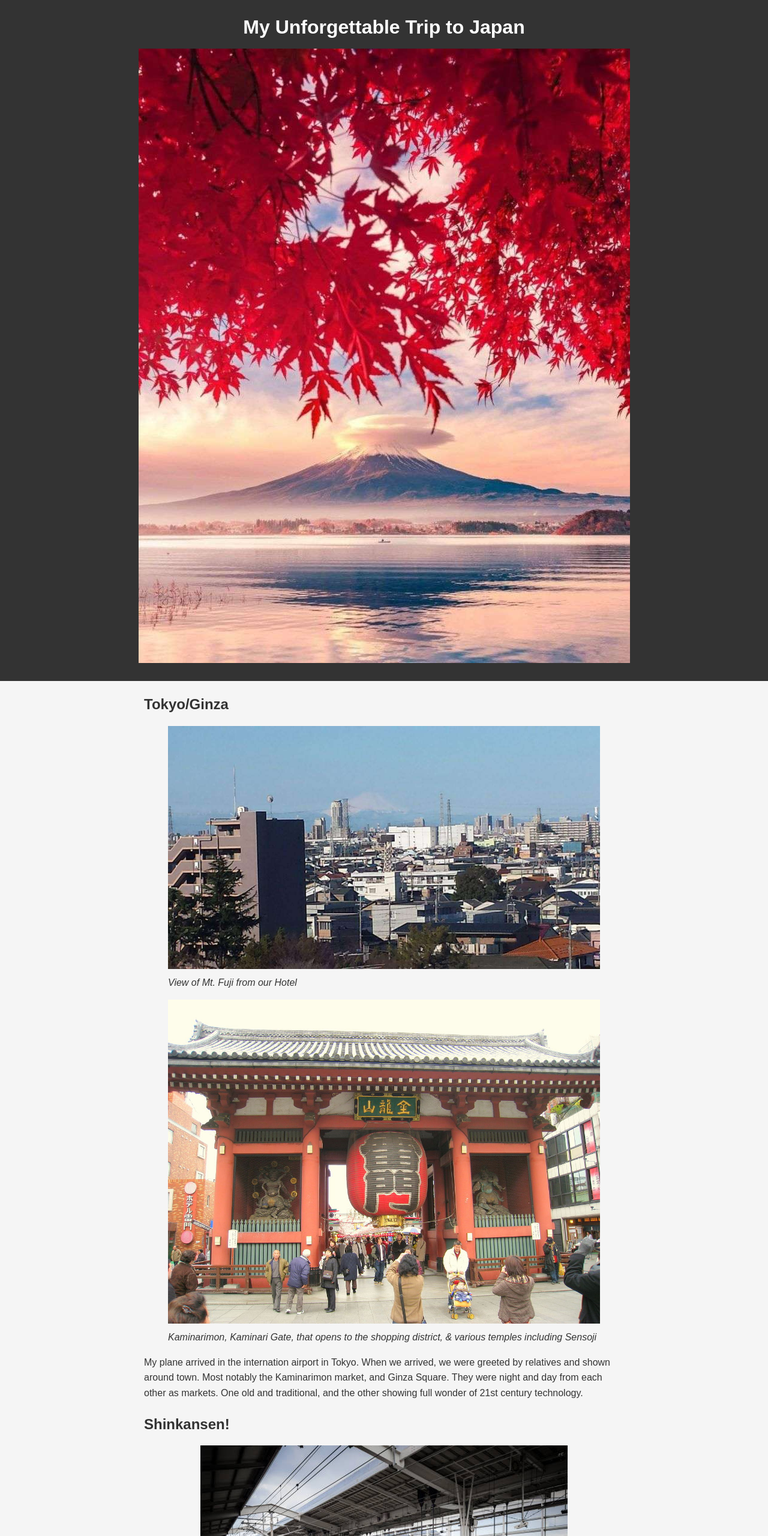
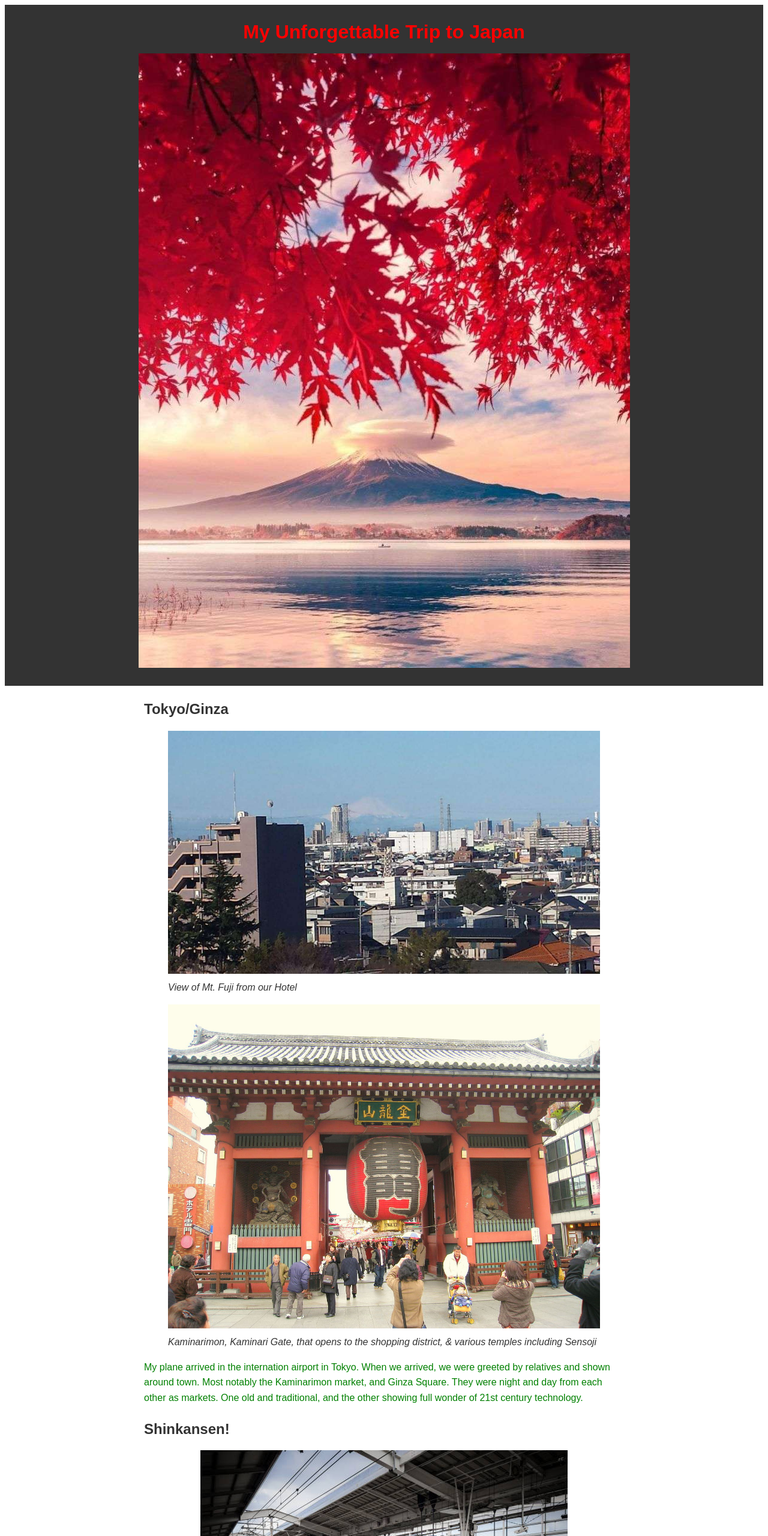
Before and after one commit to LaunchCodeAllhubs/js-assignment-4-html-me-something-Eibone, a website: page index.html in a window 1280 px wide. Shown: the top 2560 px of the page at 60% size. Drawn offline with Linux system fonts and the light colour scheme.

Commit message:
Added test requirements

```diff
--- a/index.html
+++ b/index.html
@@ -7,7 +7,7 @@
    </head>
    <body>
       <header>
-         <h1>My Unforgettable Trip to Japan</h1>
+         <h1 id="mainHeading">My Unforgettable Trip to Japan</h1>
          <img src="images/Fuji.jpg" alt="Scenic View of Mt. Fuji">
       </header>
       <main>
@@ -22,7 +22,7 @@
                   <img src="images/Kaminarimon.jpg" alt="Kaminarimon, Kaminari Gate, that opens to the shopping district, & various temples including Sensoji">
                   <figcaption>Kaminarimon, Kaminari Gate, that opens to the shopping district, & various temples including Sensoji</figcaption>
                </figure>
-               <p>My plane arrived in the internation airport in Tokyo. When we arrived, we were greeted by relatives and shown around town. Most notably the Kaminarimon market, and Ginza Square. They were night and day from each other as markets. One old and traditional, and the other showing full wonder of 21st century technology.</p>
+               <p id="testP" class="funParagraph">My plane arrived in the internation airport in Tokyo. When we arrived, we were greeted by relatives and shown around town. Most notably the Kaminarimon market, and Ginza Square. They were night and day from each other as markets. One old and traditional, and the other showing full wonder of 21st century technology.</p>
             </section>
             <section>
                <h2>Shinkansen!</h2>
--- a/styles.css
+++ b/styles.css
@@ -6,14 +6,16 @@ body, h1, h2, p {
 body {
     font-family: Arial, sans-serif;
     line-height: 1.6;
-    background-color: #f5f5f5;
+    display: block;
+    background-color: white;
     color: #333;
+    margin: 8px;
   }
 
 header {
     text-align: center;
     background-color: #333;
-    color: #fff;
+    color: white;
     padding: 20px;
   }
 
@@ -43,17 +45,25 @@ img {
     display: block;
     max-width: 100%;
     margin: 10px auto;
-  }
+}
+
+#mainHeading {
+    color:red
+}
+
+#testP.funParagraph {
+    color: green;
+}
 
 footer {
     text-align: center;
     padding: 10px;
     background-color: #333;
-    color: #fff;
+    color: white;
   }
 
 footer a {
-    color: #fff;
+    color: white;
     text-decoration: none;
   }
 
```
